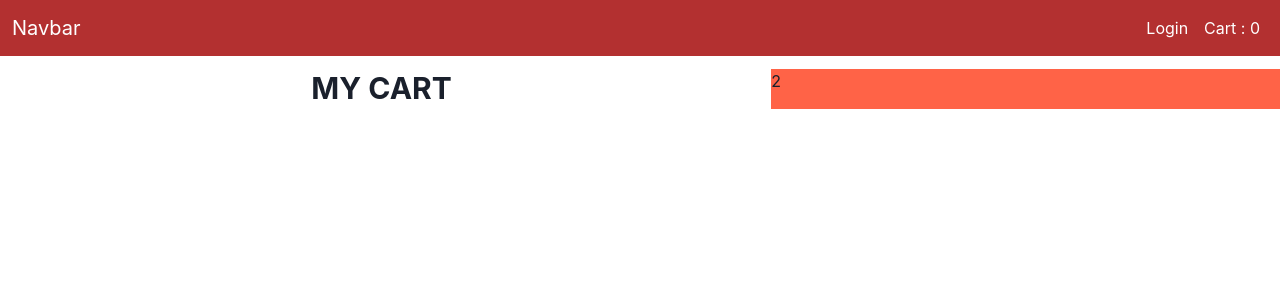
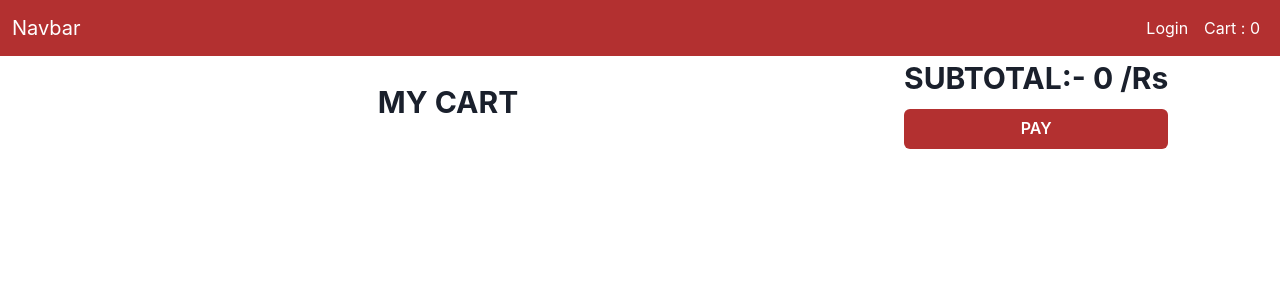
Before and after one commit to piyusha2001/OIBSIP_Pizza-delivery-app, a React (Create React App) app in the folder client/: page /cart in a window 1280 px wide. Shown: the top 300 px of the page. Built offline with nearby package versions, Linux system fonts and the light colour scheme.

Commit message:
displayed subtotal

```diff
--- a/client/src/Components/CartDisplay/CartDisplay.js
+++ b/client/src/Components/CartDisplay/CartDisplay.js
@@ -1,25 +1,35 @@
-import { Box, Flex, HStack, Text, VStack } from '@chakra-ui/react';
+import { Button, Flex, HStack, Text, VStack } from '@chakra-ui/react';
 import React from 'react';
 import { useSelector } from 'react-redux';
 import CartOrders from '../CartOrders/CartOrders';
 export default function CartDisplay() {
 	const cartstate = useSelector((state) => state.cartReducer);
 	const cartItems = cartstate.cartItems;
+	var subtotal = cartItems.reduce((x, item) => x + item.price, 0);
 	return (
-		<Flex width='100%'>
+		<Flex>
 			<VStack width='100%'>
-				<HStack width='100%'>
-					<VStack width='60%'>
-						<Text padding='10px' fontSize='3xl' fontWeight='bold'>
+				<HStack width='100%' padding='0' marginTop='0px'>
+					<VStack width='70%'>
+						<Text padding='0px' fontSize='3xl' fontWeight='bold'>
 							MY CART
 						</Text>
 						{cartItems.map((item) => {
 							return <CartOrders item={item} />;
 						})}
 					</VStack>
-					<Box width='40%' h='40px' bg='tomato'>
-						2
-					</Box>
+					<VStack>
+						<Text fontSize='3xl' fontWeight='bold'>
+							SUBTOTAL:- {subtotal} /Rs
+						</Text>
+						<Button
+							backgroundColor='#b33030'
+							color='white'
+							width='100%'
+						>
+							PAY
+						</Button>
+					</VStack>
 				</HStack>
 			</VStack>
 		</Flex>
```
